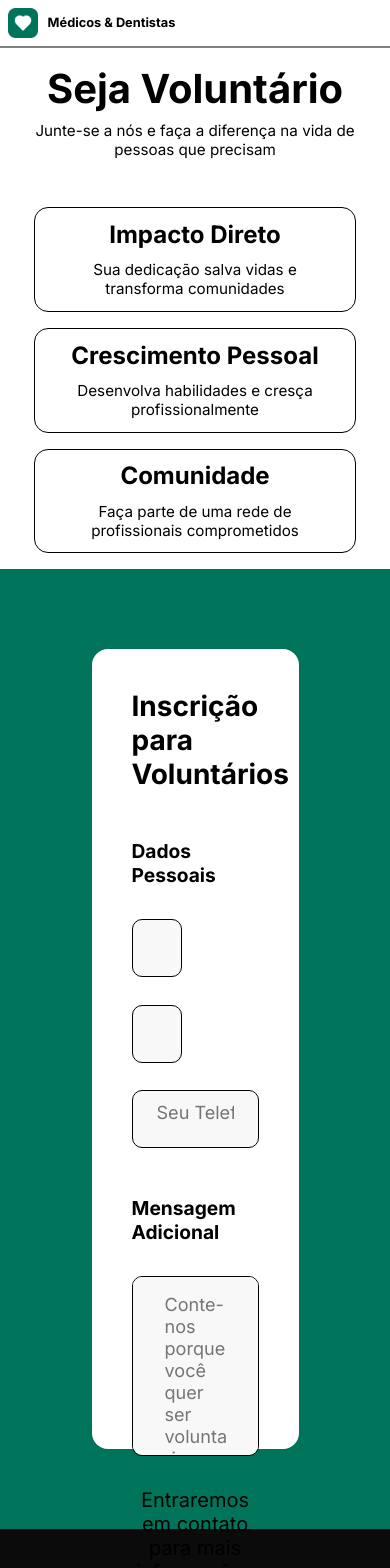
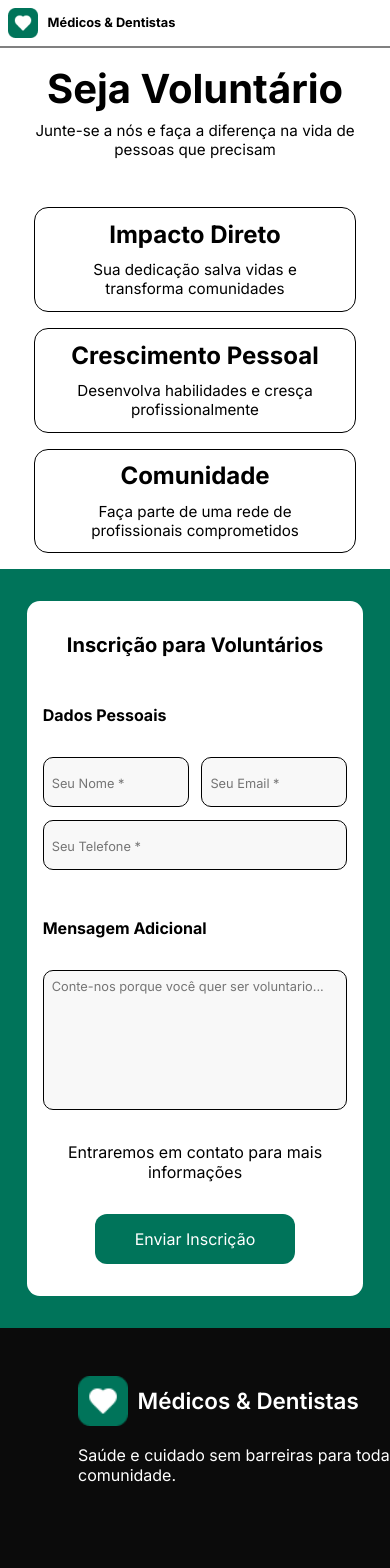
Before and after one commit to niedjaraujos/Desafio-Rotas---VNW, a React (Vite) app: page /voluntario in a window 390 px wide. Shown: the top 1568 px of the page. Built offline with nearby package versions, Linux system fonts and the light colour scheme.

Commit message:
feat: responsivo sejavoluntario

```diff
--- a/src/components/pages/sejaVoluntario/sejaVoluntario.module.scss
+++ b/src/components/pages/sejaVoluntario/sejaVoluntario.module.scss
@@ -19,20 +19,21 @@
 .formulario {
   background-color: $green;
   padding: 5rem;
-  h3 {
-    font-size: 1.75rem;
-  }
 }
 form {
   background-color: $white;
   width: 90%;
-  height: 800px;
+  height: auto;
   margin: auto;
   padding: 2.5rem;
   border-radius: 1rem;
   display: flex;
   flex-direction: column;
   gap: 2rem;
+
+  h3 {
+    font-size: 1.75rem;
+  }
 }
 fieldset {
   border: none;
@@ -40,12 +41,11 @@ fieldset {
   flex-wrap: wrap;
   gap: 1.7rem;
   margin-top: 1rem;
-
-  legend {
-    font-size: 1.2rem;
-    font-weight: 700;
-    margin-bottom: 2rem;
-  }
+}
+legend {
+  font-size: 1.2rem;
+  font-weight: 700;
+  margin-bottom: 2rem;
 }
 input,
 textarea {
@@ -129,4 +129,49 @@ button {
       }
     }
   }
+
+  .formulario {
+    padding: 2rem 0.5rem;
+    h3 {
+      font-size: 1.25rem;
+      text-align: center;
+    }
+  }
+  form {
+    padding: 2rem 1rem;
+    border-radius: 0.8rem;
+  }
+  fieldset {
+    gap: 0.8rem;
+  }
+  legend {
+    font-size: 1rem;
+  }
+
+  input,
+  textarea {
+    padding: 0.5rem;
+    font-size: 1rem;
+
+    &::placeholder {
+      font-size: 0.8rem;
+    }
+  }
+  input {
+    width: calc(50% - 0.4rem);
+    height: 50px;
+  }
+  textarea {
+    height: 140px;
+  }
+
+  .contato {
+    font-size: 1rem;
+  }
+
+  button {
+    width: 200px;
+    height: 50px;
+    font-size: 1rem;
+  }
 }
```
